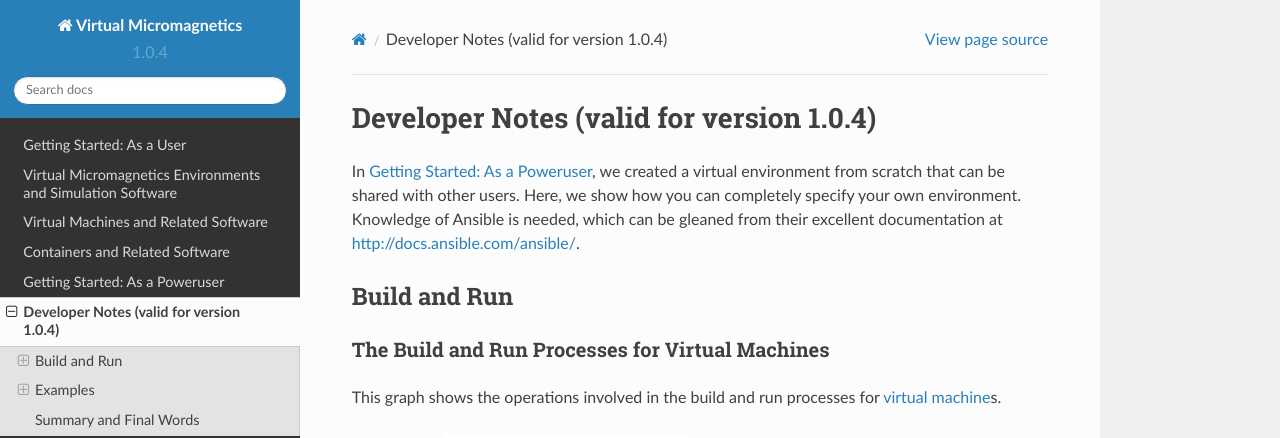
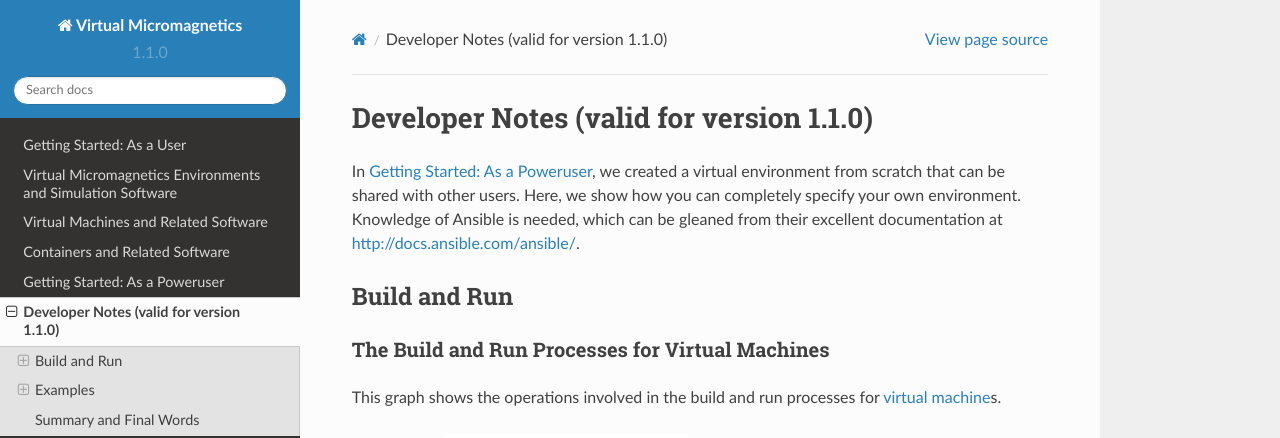
Before and after one commit to computationalmodelling/virtualmicromagnetics, a Sphinx documentation site: the page built from docs/developer-notes.rst, in a window 1280 px wide and 900 px high. Shown: the top 438 px of the window. Built offline with Sphinx 7.4.7 and the Read the Docs theme 2.0.0, drawn with Linux system fonts in a browser that asks for light colours.

Commit message:
Update version number in documentation.

```diff
--- a/docs/conf.py
+++ b/docs/conf.py
@@ -60,9 +60,9 @@ author = u'Mark Vousden and others'
 # built documents.
 #
 # The short X.Y version.
-version = u'1.0.4'
+version = u'1.1.0'
 # The full version, including alpha/beta/rc tags.
-release = u'1.0.4'
+release = u'1.1.0'
 
 # The language for content autogenerated by Sphinx. Refer to documentation
 # for a list of supported languages.
--- a/docs/developer-notes.rst
+++ b/docs/developer-notes.rst
@@ -1,6 +1,6 @@
 .. _dev-notes:
 
-Developer Notes (valid for version 1.0.4)
+Developer Notes (valid for version 1.1.0)
 =========================================
 
 In :ref:`getting-started-poweruser`, we created a virtual environment from
--- a/docs/getting-started-user.rst
+++ b/docs/getting-started-user.rst
@@ -48,7 +48,7 @@ Your user will need to be in the docker group on the machine you are running on
 [#]_. After restarting your machine, command the following in an empty
 directory::
 
- docker run -ti virtualmicromagnetics/lite:1.0.4 /bin/bash -l
+ docker run -ti virtualmicromagnetics/lite:1.1.0 /bin/bash -l
 
 This command will download the Full Virtual Micromagnetics container image from
 the Internet to your computer, and start bash in your shell.
```
